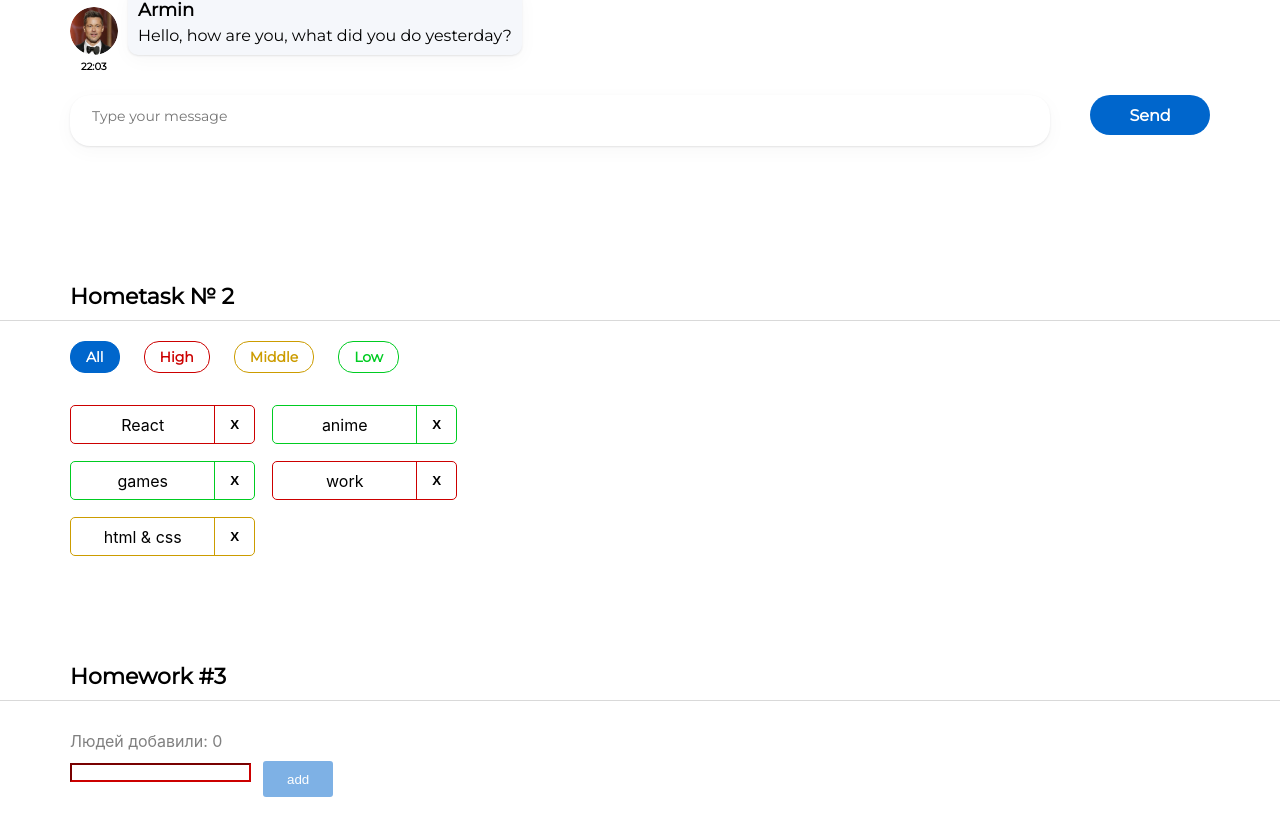
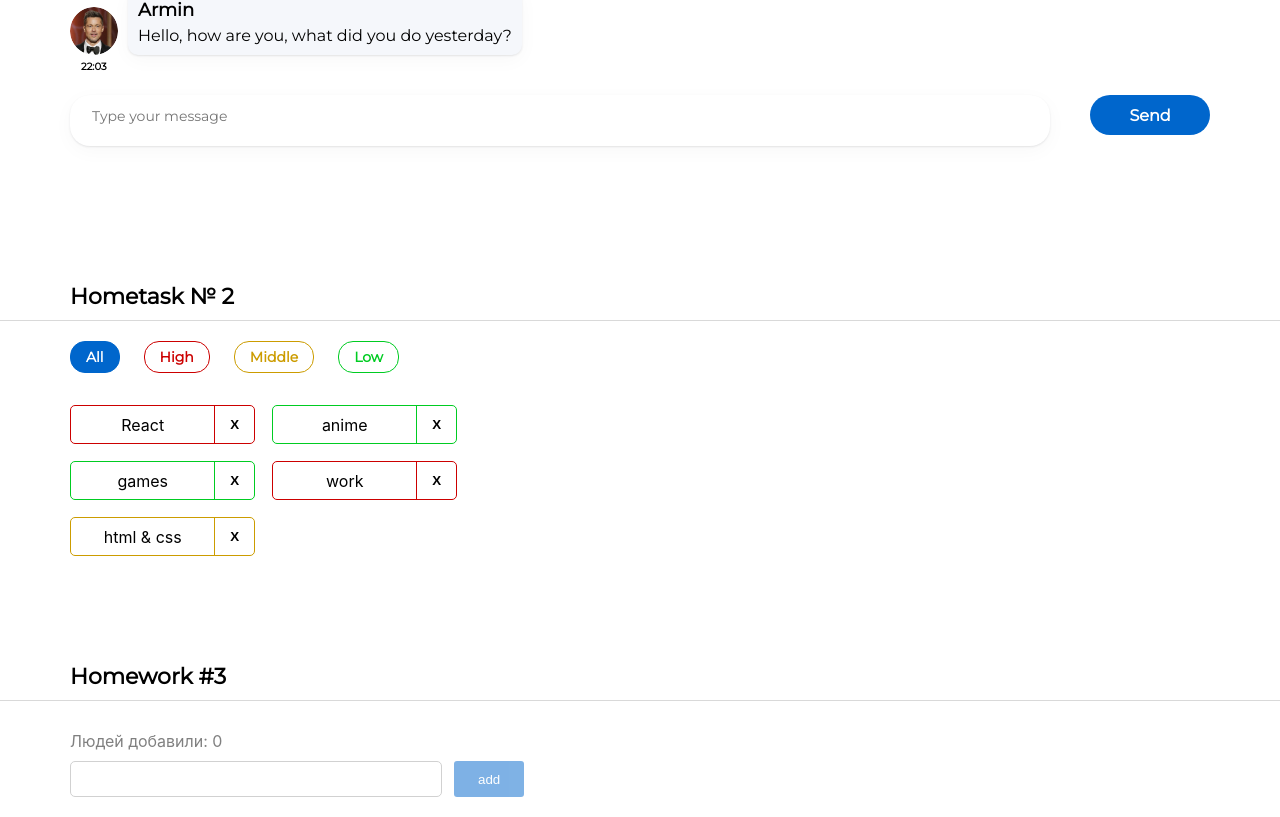
Before and after one commit to AlexanderPuzyna/DZ, a React (Create React App) app: page / in a window 1280 px wide. Shown: the part 272-1089 px from the top of the page. Built offline with nearby package versions, Linux system fonts and the light colour scheme.

Commit message:
lesson-3

```diff
--- a/src/s2-homeworks/hw03/Greeting.tsx
+++ b/src/s2-homeworks/hw03/Greeting.tsx
@@ -1,39 +1,28 @@
-import React, {ChangeEvent, KeyboardEvent} from 'react'
-import s from './Greeting.module.css'
+import React, { ChangeEvent, KeyboardEvent } from 'react';
+import s from './Greeting.module.css';
 
 type GreetingPropsType = {
-    name: string // need to fix any
-    setNameCallback: (e:ChangeEvent<HTMLInputElement>) =>void // need to fix any
-    addUser: ()=> void // need to fix any
-    onBlur: ()=> void // need to fix any
-    onEnter: (e:KeyboardEvent<Element>)=> void // need to fix any
-    error: string // need to fix any
-    totalUsers: number // need to fix any
-    lastUserName?: string // need to fix any
-}
+    name: string;
+    setNameCallback: (e: ChangeEvent<HTMLInputElement>) => void;
+    addUser: () => void;
+    onBlur: () => void;
+    onEnter: (e: KeyboardEvent<Element>) => void;
+    error: string;
+    totalUsers: number;
+    lastUserName?: string;
+};
 
 // презентационная компонента (для верстальщика)
 const Greeting: React.FC<GreetingPropsType> = (
-    {
-        name,
-        setNameCallback,
-        addUser,
-        onEnter,
-        onBlur,
-        error,
-        totalUsers,
-        lastUserName,
-    } // деструктуризация пропсов
+    { name, setNameCallback, addUser, onEnter, onBlur, error, totalUsers, lastUserName }, // деструктуризация пропсов
 ) => {
-    const inputClass = s.errorInput // need to fix with (?:)
+    const inputClass = !error.length ? s.input : s.input + ' ' + s.errorInput;
 
     return (
         <div id={'hw3-form'} className={s.greetingForm}>
             <div className={s.text}>
                 {'Людей добавили: '}
-                <span id={'hw3-users-total'}>
-                    {totalUsers}
-                </span>
+                <span id={'hw3-users-total'}>{totalUsers}</span>
             </div>
 
             <div className={s.inputAndButtonContainer}>
@@ -51,12 +40,7 @@ const Greeting: React.FC<GreetingPropsType> = (
                     </div>
                 </div>
 
-                <button
-                    id={'hw3-button'}
-                    onClick={addUser}
-                    className={s.button}
-                    disabled={!name.trim()}
-                >
+                <button id={'hw3-button'} onClick={addUser} className={s.button} disabled={!name.trim()}>
                     add
                 </button>
             </div>
@@ -67,7 +51,7 @@ const Greeting: React.FC<GreetingPropsType> = (
                 </div>
             )}
         </div>
-    )
-}
+    );
+};
 
-export default Greeting
+export default Greeting;
--- a/src/s2-homeworks/hw03/GreetingContainer.tsx
+++ b/src/s2-homeworks/hw03/GreetingContainer.tsx
@@ -1,16 +1,21 @@
-import React, { ChangeEvent, KeyboardEvent, useState } from 'react'
-import Greeting from './Greeting'
-import { UserType } from './HW3'
+import React, { ChangeEvent, KeyboardEvent, useState } from 'react';
+import Greeting from './Greeting';
+import { UserType } from './HW3';
 
 type GreetingContainerPropsType = {
-    users: Array<UserType> // need to fix any
-    addUserCallback: (name: string)=>void // need to fix any
-}
+    users: Array<UserType>;
+    addUserCallback: (name: string) => void;
+};
 
-export const pureAddUser = (name: string, setError: (error: string)=>void, setName: (name: string)=>void, addUserCallback: (name: string)=>void) => {
+export const pureAddUser = (
+    name: string,
+    setError: (error: string) => void,
+    setName: (name: string) => void,
+    addUserCallback: (name: string) => void,
+) => {
     // если имя пустое - показать ошибку, иначе - добавить юзера и очистить инпут
-    if (!name.trim().length){
-        setError('Ошибка, введите имя!');
+    if (!name.trim().length) {
+        setError('Ошибка! Введите имя!');
         setName(name);
     } else {
         setName(name);
@@ -19,45 +24,42 @@ export const pureAddUser = (name: string, setError: (error: string)=>void, setNa
     }
 };
 
-export const pureOnBlur = (name: string, setError: (name: string)=>void) => { // если имя пустое - показать ошибку
-    if(!name.trim().length) setError("ошибка! введите имя!");
+export const pureOnBlur = (name: string, setError: (name: string) => void) => {
+    // если имя пустое - показать ошибку
+    if (!name.trim().length) setError('Ошибка! Введите имя!');
 };
 
-export const pureOnEnter = (e: KeyboardEvent<Element>, addUser: ()=> void) => { // если нажата кнопка Enter - добавить
-    if (e.key==="Enter") addUser();
-}
+export const pureOnEnter = (e: KeyboardEvent<Element>, addUser: () => void) => {
+    if (e.key === 'Enter') addUser();
+};
 
 // более простой и понятный для новичков
 // function GreetingContainer(props: GreetingPropsType) {
 
 // более современный и удобный для про :)
-const GreetingContainer: React.FC<GreetingContainerPropsType> = ({
-    users,
-    addUserCallback,
-}) => {
+const GreetingContainer: React.FC<GreetingContainerPropsType> = ({ users, addUserCallback }) => {
     // деструктуризация пропсов
-    const [name, setName] = useState<string>('') // need to fix any
-    const [error, setError] = useState<string>('') // need to fix any
+    const [name, setName] = useState<string>('');
+    const [error, setError] = useState<string>('');
 
-    const setNameCallback = (e: ChangeEvent<HTMLInputElement>) => { // need to fix any
+    const setNameCallback = (e: ChangeEvent<HTMLInputElement>) => {
         setName(e.currentTarget.value);
-        // need to fix
         error && setError('');
     };
     const addUser = () => {
         pureAddUser(name, setError, setName, addUserCallback);
-    }
+    };
 
     const onBlur = () => {
-        pureOnBlur(name, setError)
-    }
+        pureOnBlur(name, setError);
+    };
 
     const onEnter = (e: KeyboardEvent<Element>) => {
         pureOnEnter(e, addUser);
-    }
+    };
 
-    const totalUsers = users.length // need to fix
-    const lastUserName = totalUsers ? users[totalUsers - 1].name:''; // need to fix
+    const totalUsers = users.length;
+    const lastUserName = totalUsers ? users[totalUsers - 1].name : '';
 
     return (
         <Greeting
@@ -70,7 +72,7 @@ const GreetingContainer: React.FC<GreetingContainerPropsType> = ({
             totalUsers={totalUsers}
             lastUserName={lastUserName}
         />
-    )
-}
+    );
+};
 
-export default GreetingContainer
+export default GreetingContainer;
--- a/src/s2-homeworks/hw03/HW3.tsx
+++ b/src/s2-homeworks/hw03/HW3.tsx
@@ -1,7 +1,7 @@
-import React, { useState } from 'react'
-import { v1 } from 'uuid'
-import s2 from '../../s1-main/App.module.css'
-import GreetingContainer from './GreetingContainer'
+import React, { useState } from 'react';
+import { v1 } from 'uuid';
+import s2 from '../../s1-main/App.module.css';
+import GreetingContainer from './GreetingContainer';
 
 /*
  * 1 - описать тип UserType
@@ -19,24 +19,29 @@ import GreetingContainer from './GreetingContainer'
 
 // types
 export type UserType = {
-    _id: string // need to fix any
-    name: string // need to fix any
-}
+    _id: string;
+    name: string;
+};
 
-export const pureAddUserCallback = (name: string, setUsers:(users:Array<UserType>) =>void, users: Array<UserType>) => { // need to fix any
+export const pureAddUserCallback = (
+    name: string,
+    setUsers: (users: Array<UserType>) => void,
+    users: Array<UserType>,
+) => {
+    // need to fix any
     const user = {
         _id: v1(),
-        name: name// need to fix
-    }
-    setUsers([...users, user])
-}
+        name: name,
+    };
+    setUsers([...users, user]);
+};
 
 const HW3 = () => {
-    const [users, setUsers] = useState<Array<UserType>>([]) // need to fix any
+    const [users, setUsers] = useState<Array<UserType>>([]);
 
-    const addUserCallback = (name: string) => { // need to fix any
-        pureAddUserCallback(name, setUsers, users)
-    }
+    const addUserCallback = (name: string) => {
+        pureAddUserCallback(name, setUsers, users);
+    };
 
     return (
         <div id={'hw3'}>
@@ -44,13 +49,10 @@ const HW3 = () => {
             {/*для автоматической проверки дз (не менять)*/}
 
             <div className={s2.hw}>
-                <GreetingContainer
-                    users={users}
-                    addUserCallback={addUserCallback}
-                />
+                <GreetingContainer users={users} addUserCallback={addUserCallback} />
             </div>
         </div>
-    )
-}
+    );
+};
 
-export default HW3
+export default HW3;
```
Lines whose indentation alone changed are shown as unchanged.
